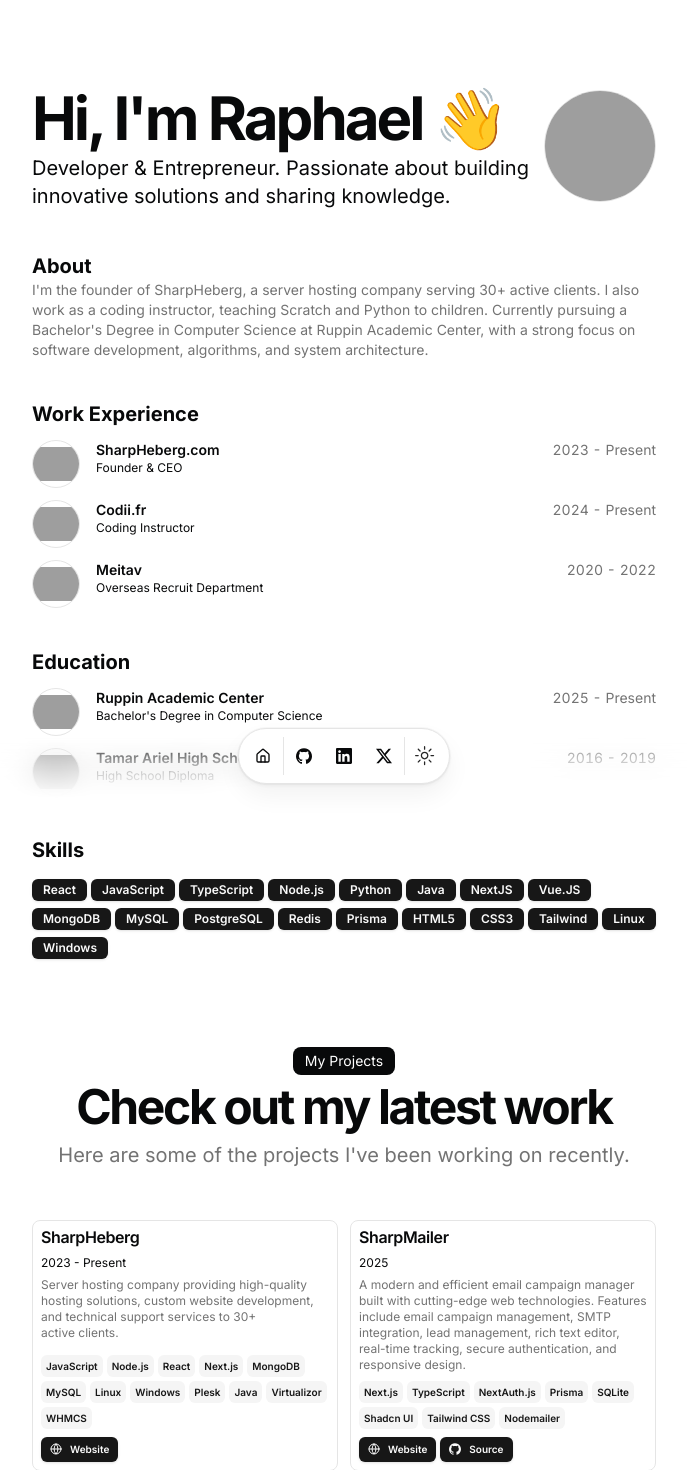
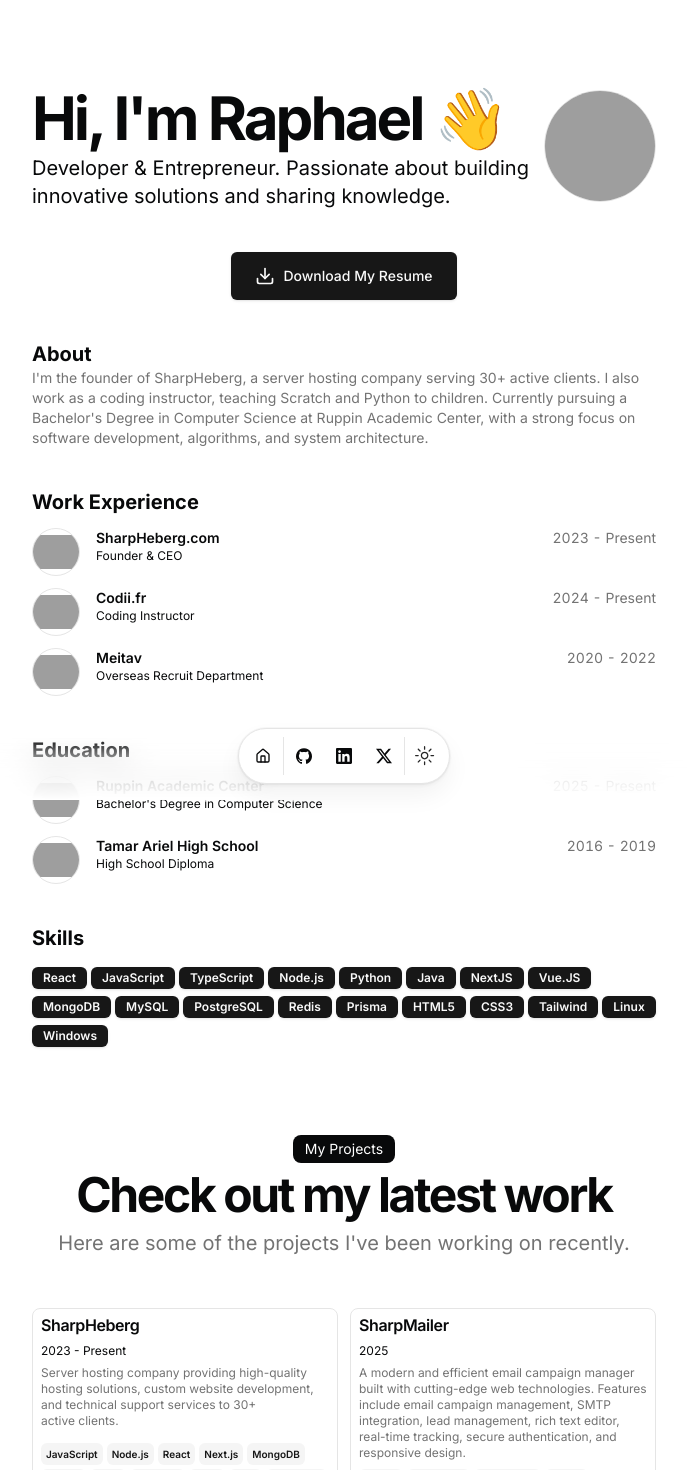
Before and after one commit to Sithey/portfolio, a Next.js app: page / in a window 1280 px wide. Shown: the top 1470 px of the page, without its empty margins (296-983 px from the left). Built offline with nearby package versions, Linux system fonts and the light colour scheme; grey boxes are pictures that could not be loaded.

Commit message:
update resume database from SQLite to PostgreSQL and add download button for CV

```diff
--- a/src/app/page.tsx
+++ b/src/app/page.tsx
@@ -7,6 +7,8 @@ import { Badge } from "@/components/ui/badge";
 import { DATA } from "@/data/resume";
 import Link from "next/link";
 import Markdown from "react-markdown";
+import { Button } from "@/components/ui/button";
+import { Download } from "lucide-react";
 
 const BLUR_FADE_DELAY = 0.04;
 
@@ -37,6 +39,17 @@ export default function Page() {
             </BlurFade>
           </div>
         </div>
+      </section>
+
+      <section id="downloadCV" className="flex justify-center">
+        <BlurFade delay={BLUR_FADE_DELAY * 2}>
+          <a href="/RAPHAELZERBIB.pdf" target="_blank" rel="noopener noreferrer">
+            <Button className="flex gap-2 items-center px-6 py-6">
+              <Download className="size-5" />
+              <span>Download My Resume</span>
+            </Button>
+          </a>
+        </BlurFade>
       </section>
 
       <section id="about">
--- a/src/data/resume.tsx
+++ b/src/data/resume.tsx
@@ -165,7 +165,7 @@ export const DATA = {
         "TypeScript",
         "NextAuth.js",
         "Prisma",
-        "SQLite",
+        "PostgreSQL",
         "Shadcn UI",
         "Tailwind CSS",
         "Nodemailer",
```
Also changed, not shown: 1 other file (tests, documents, lock files or other folders).
